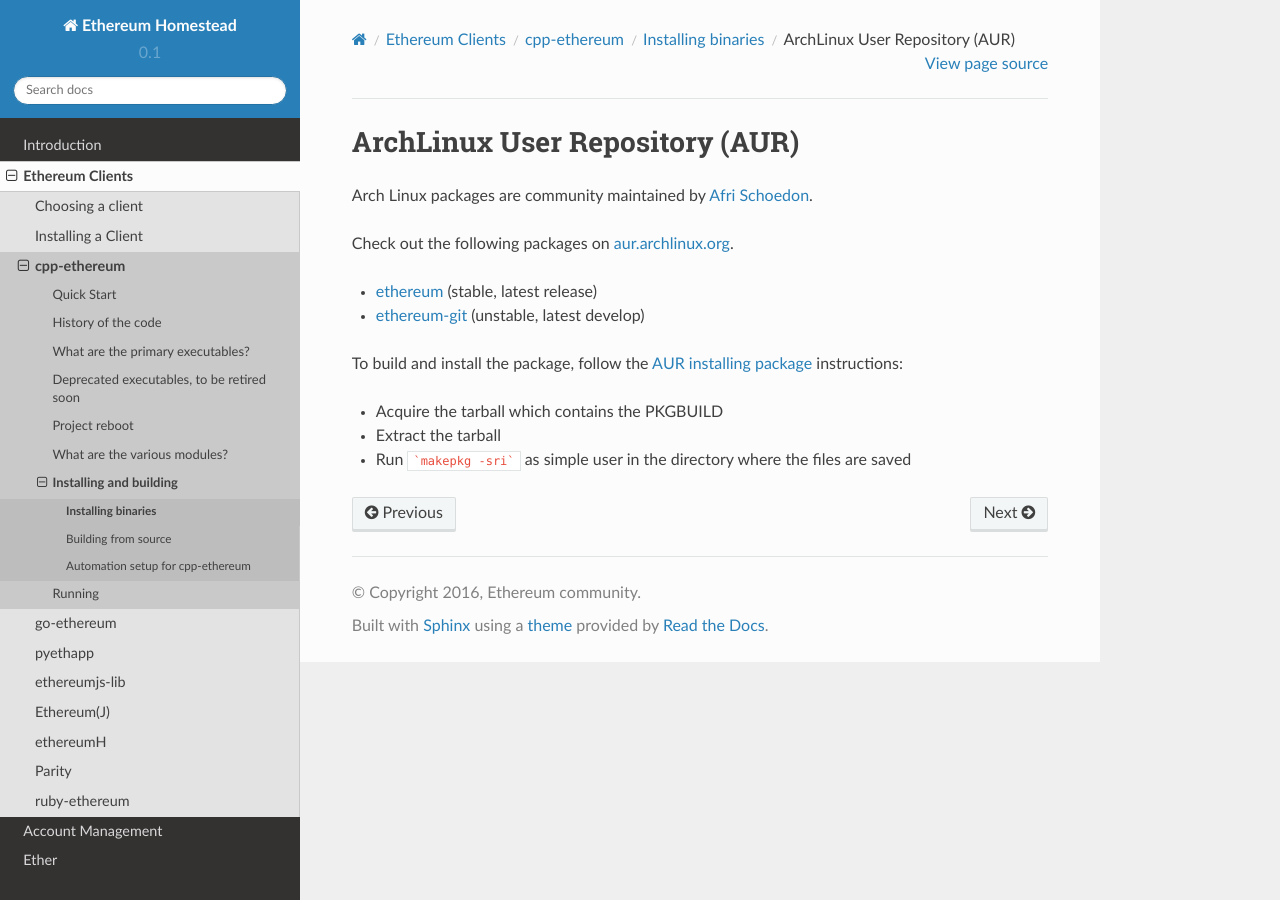
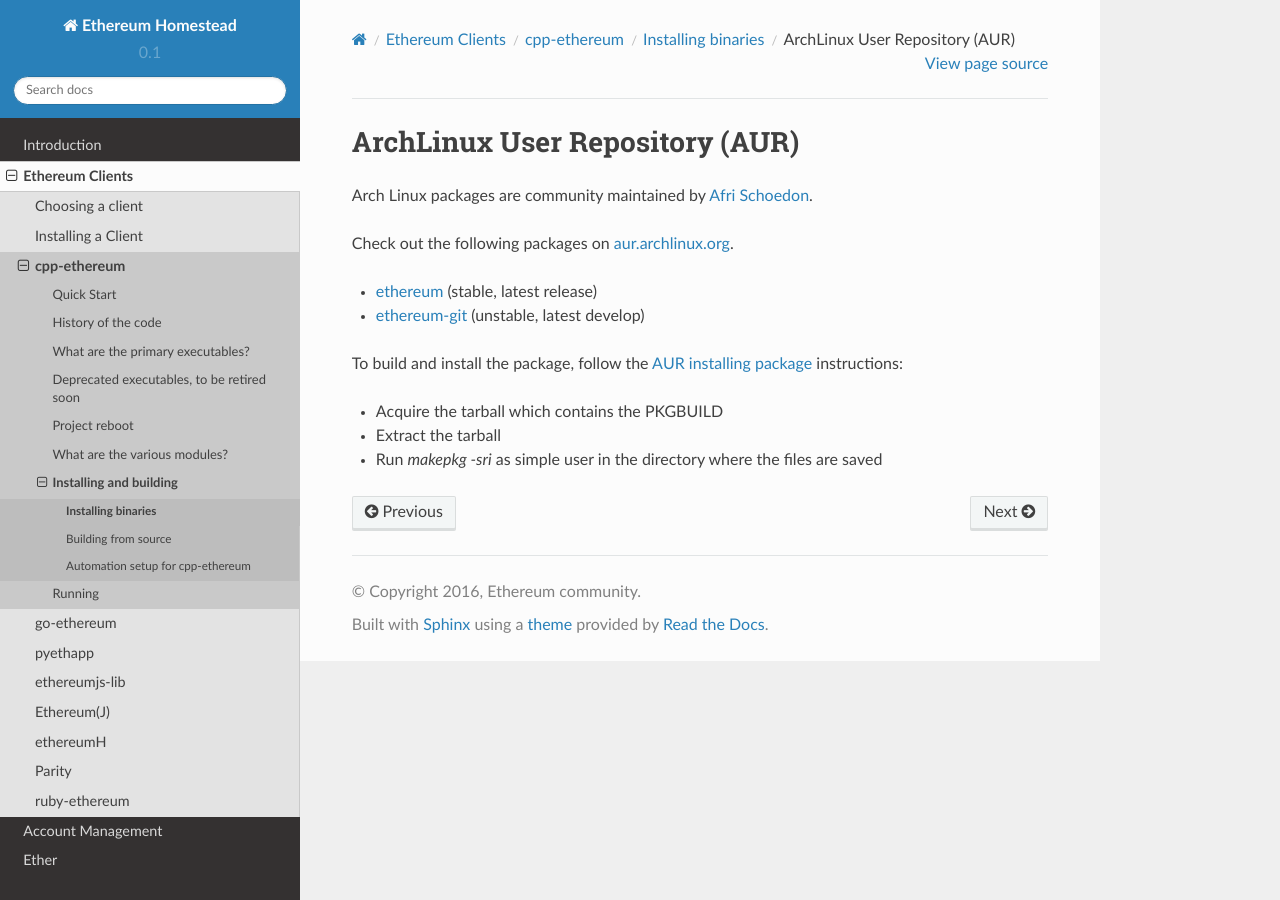
Before and after one commit to ethereum/homestead-guide, a Sphinx documentation site: the page built from source/ethereum-clients/cpp-ethereum/installing-binaries/linux-arch-aur.rst, in a window 1280 px wide. Built offline with Sphinx 7.4.7 and the Read the Docs theme 2.0.0, drawn with Linux system fonts in a browser that asks for light colours.

Commit message:
modify style

````diff
--- a/source/ethereum-clients/cpp-ethereum/installing-binaries/linux-arch-aur.rst
+++ b/source/ethereum-clients/cpp-ethereum/installing-binaries/linux-arch-aur.rst
@@ -15,4 +15,4 @@
 
 - Acquire the tarball which contains the PKGBUILD
 - Extract the tarball
-- Run ```makepkg -sri``` as simple user in the directory where the files are saved
+- Run `makepkg -sri` as simple user in the directory where the files are saved
````
